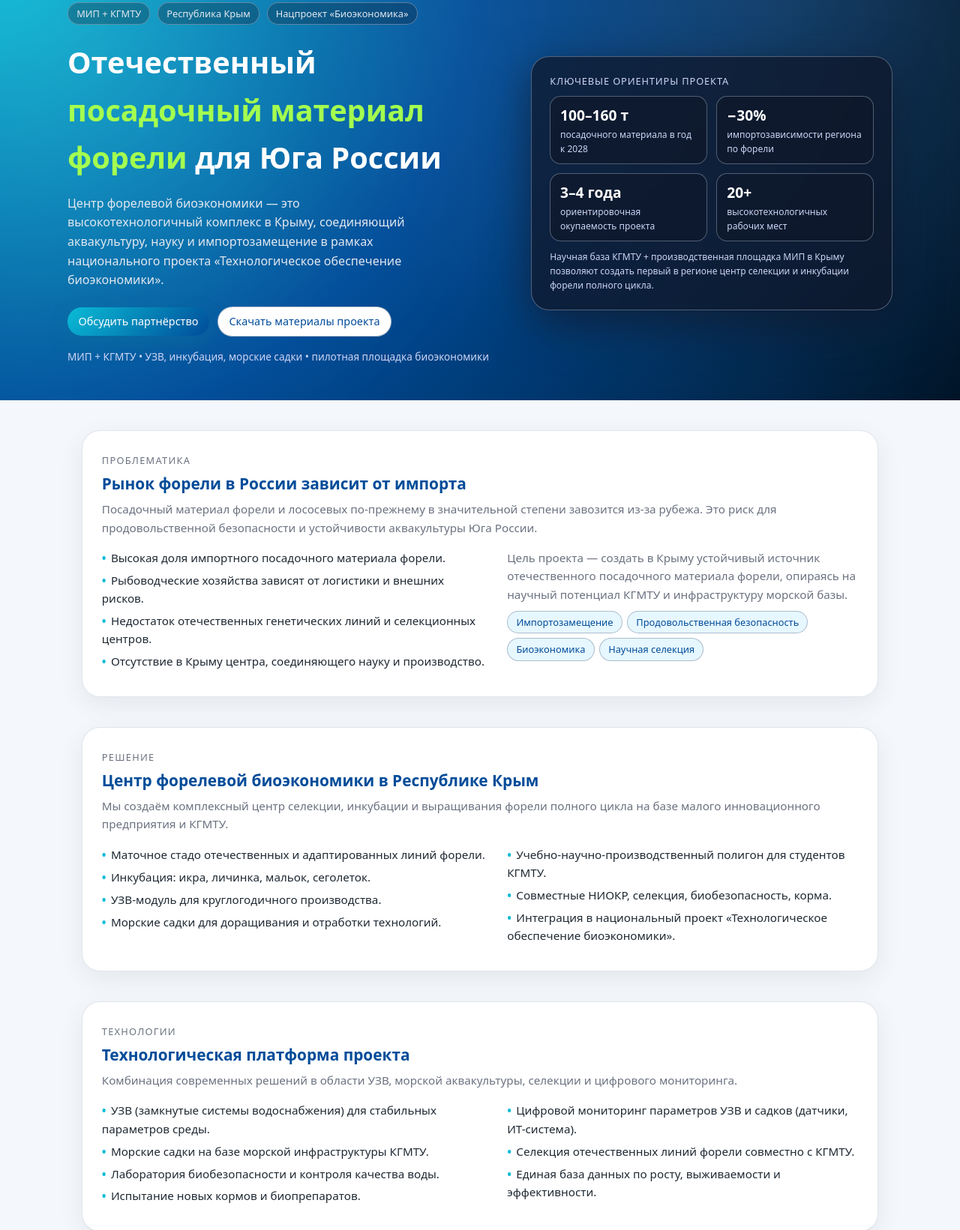
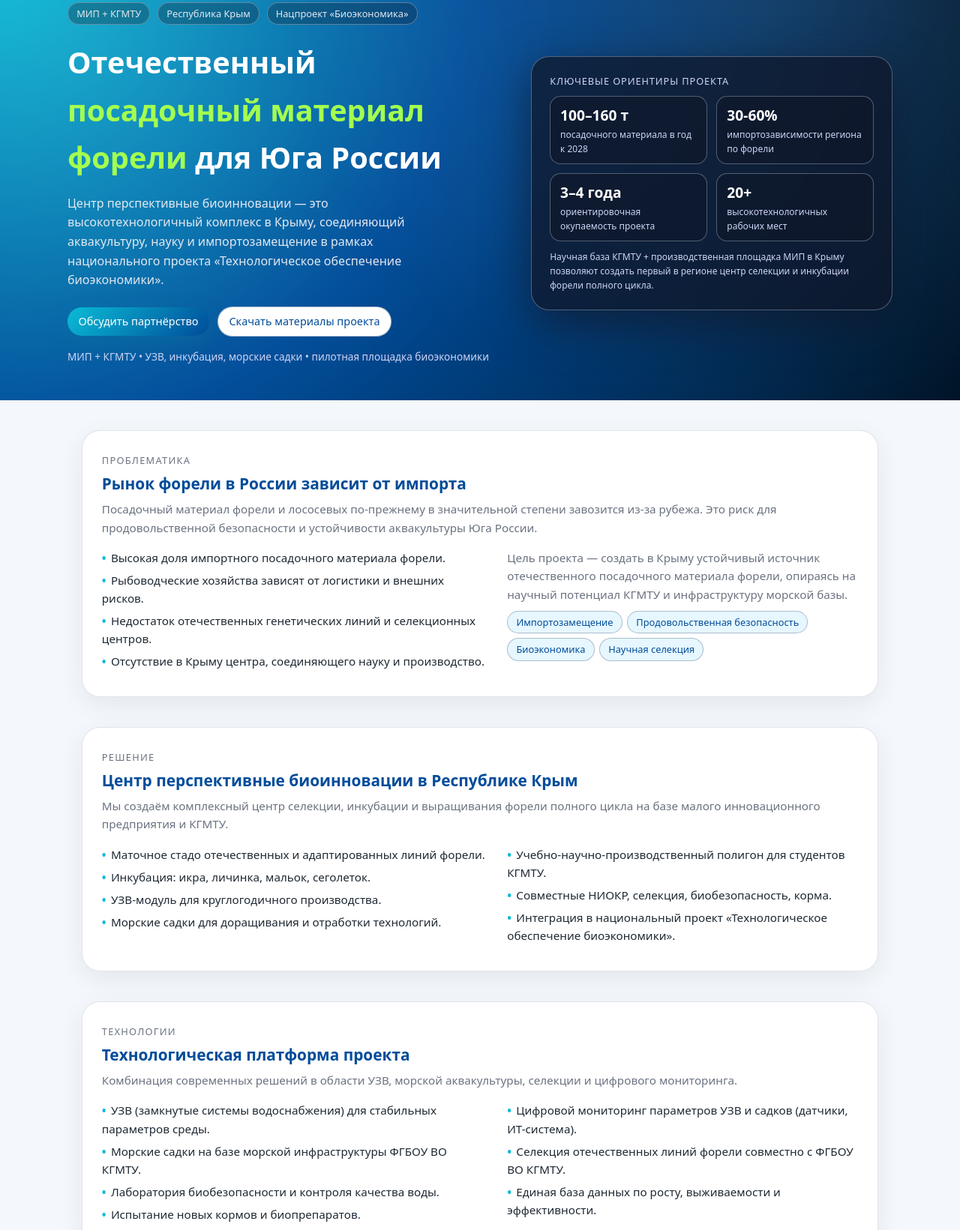
Before and after one commit to mvbobrov/trout-bio-center, a plain HTML site: page index.html in a window 1280 px wide. Shown: the part 128-1769 px from the top of the page at 75% size. Drawn offline with Linux system fonts and the light colour scheme.

Commit message:
Update index.html

```diff
--- a/index.html
+++ b/index.html
@@ -2,9 +2,9 @@
 <html lang="ru">
 <head>
   <meta charset="UTF-8" />
-  <title>Центр форелевой биоэкономики Юга России</title>
+  <title>Перспективные биоинновации России</title>
   <meta name="viewport" content="width=device-width, initial-scale=1" />
-  <meta name="description" content="Центр форелевой биоэкономики Юга России: отечественный посадочный материал форели на базе МИП и КГМТУ в Республике Крым. Импортозамещение, аквакультура, наука." />
+  <meta name="description" content="Перспективные биоинновации: отечественный посадочный материал форели на базе МИП и КГМТУ в Республике Крым. Импортозамещение, аквакультура, наука." />
   <style>
     :root {
       --blue-dark: #004c99;
@@ -529,7 +529,7 @@
           для Юга России
         </h1>
         <p class="hero-subtitle">
-          Центр форелевой биоэкономики — это высокотехнологичный комплекс в Крыму,
+          Центр перспективные биоинновации — это высокотехнологичный комплекс в Крыму,
           соединяющий аквакультуру, науку и импортозамещение в рамках национального проекта
           «Технологическое обеспечение биоэкономики».
         </p>
@@ -549,7 +549,7 @@
             <div class="hero-metric-label">посадочного материала в год к 2028</div>
           </div>
           <div class="hero-metric-card">
-            <div class="hero-metric-value">−30%</div>
+            <div class="hero-metric-value">30-60%</div>
             <div class="hero-metric-label">импортозависимости региона по форели</div>
           </div>
           <div class="hero-metric-card">
@@ -606,7 +606,7 @@
     <section id="solution" class="section">
       <div class="section-header">
         <div class="section-eyebrow">Решение</div>
-        <h2 class="section-title">Центр форелевой биоэкономики в Республике Крым</h2>
+        <h2 class="section-title">Центр перспективные биоинновации в Республике Крым</h2>
         <p class="section-subtitle">
           Мы создаём комплексный центр селекции, инкубации и выращивания форели полного цикла
           на базе малого инновационного предприятия и КГМТУ.
@@ -643,7 +643,7 @@
         <div>
           <ul class="list-check">
             <li>УЗВ (замкнутые системы водоснабжения) для стабильных параметров среды.</li>
-            <li>Морские садки на базе морской инфраструктуры КГМТУ.</li>
+            <li>Морские садки на базе морской инфраструктуры ФГБОУ ВО КГМТУ.</li>
             <li>Лаборатория биобезопасности и контроля качества воды.</li>
             <li>Испытание новых кормов и биопрепаратов.</li>
           </ul>
@@ -651,7 +651,7 @@
         <div>
           <ul class="list-check">
             <li>Цифровой мониторинг параметров УЗВ и садков (датчики, ИТ-система).</li>
-            <li>Селекция отечественных линий форели совместно с КГМТУ.</li>
+            <li>Селекция отечественных линий форели совместно с ФГБОУ ВО КГМТУ.</li>
             <li>Единая база данных по росту, выживаемости и эффективности.</li>
           </ul>
         </div>
@@ -804,7 +804,7 @@
 
   <footer>
     <div class="footer-inner">
-      <div>© Центр форелевой биоэкономики Юга России, <span id="year"></span></div>
+      <div>© Центр Перспективные Биоинновации, <span id="year"></span></div>
       <div>МИП + КГМТУ • Республика Крым • Проект в контуре нацпроекта «Технологическое обеспечение биоэкономики»</div>
     </div>
   </footer>
```
